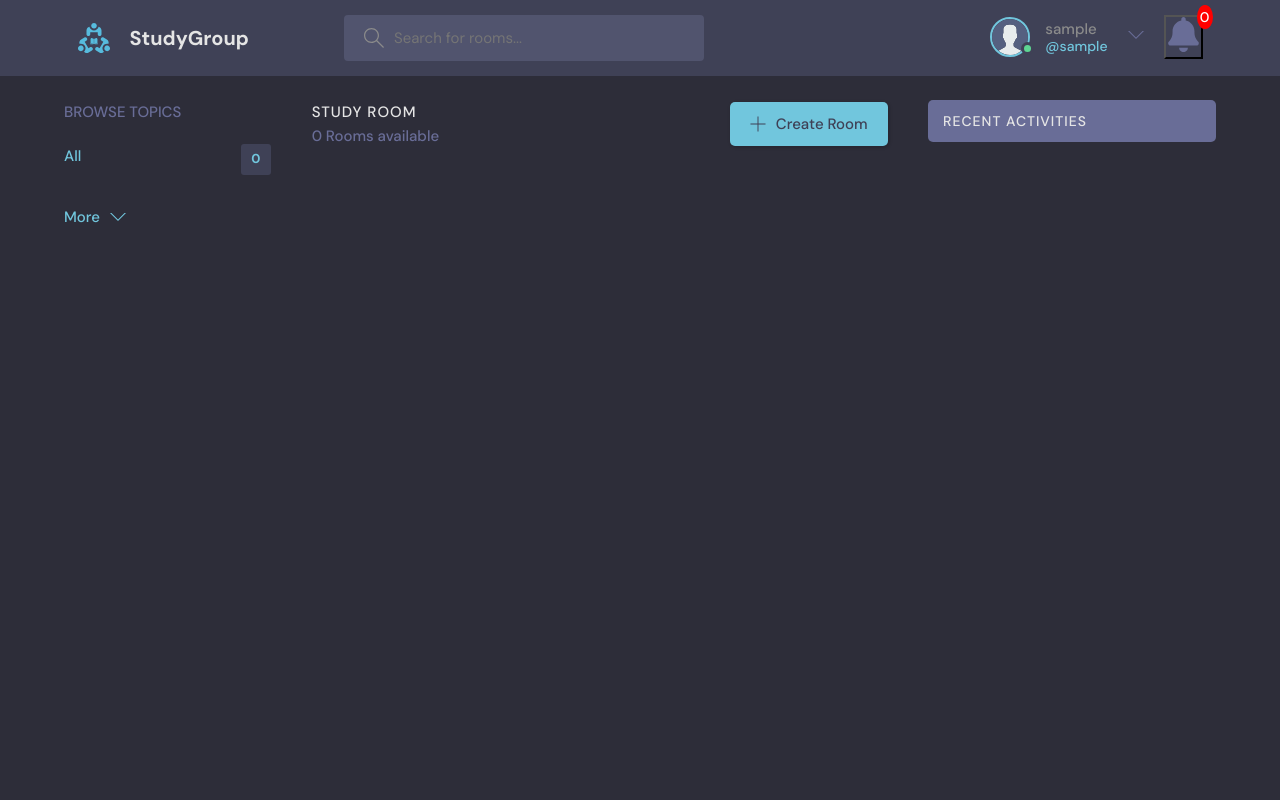
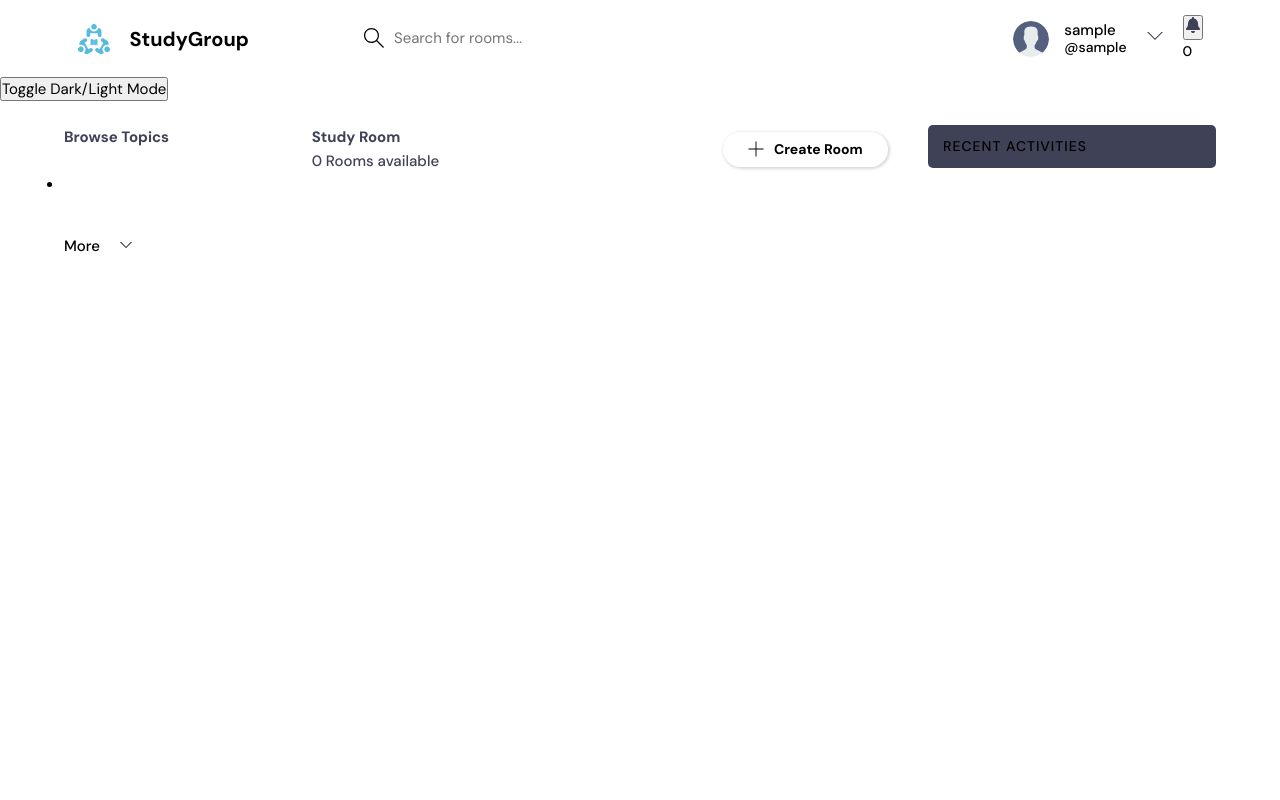
Before and after one commit to rajiv-k599/StudyGroup, a Django app: page / in a window 1280 px wide. Run offline with Django 4.2, Linux system fonts and the light colour scheme; the visitor is signed in with stand-in values (Sample User, id 1); data that the repository does not hold is empty.

Commit message:
Darkmode Complete

```diff
--- a/base/templates/base/home.html
+++ b/base/templates/base/home.html
@@ -25,16 +25,16 @@
               </label>
             </form>
             <div class="mobile-menuItems">
-              <a class="btn btn--main btn--pill" href="{% url 'topics' %}">Browse Topics</a>
+              <a class="btn btn--main btn--pill" href="{% url 'topics' %}">    Browse Topics</a>
               <a class="btn btn--main btn--pill" href="{% url 'activities' %}">Recent Activities</a>
             </div>
           </div>
           <div class="roomList__header">
             <div>
-              <h2>Study Room</h2>
+              <p style="font-weight: 900;">Study Room</p>
               <p>{{room_count}} Rooms available</p>
             </div>
-            <a class="btn btn--main" href="{% url 'create-room' %}">
+            <a class="btn btn--main btn--pill" href="{% url 'create-room' %}">
               <svg version="1.1" xmlns="http://www.w3.org/2000/svg" width="32" height="32" viewBox="0 0 32 32">
                 <title>add</title>
                 <path
--- a/base/templates/base/login_registration.html
+++ b/base/templates/base/login_registration.html
@@ -30,7 +30,7 @@
                 />
               </div>
 
-              <button class="btn btn--main" type="submit">
+              <button class="btn btn--main btn--pill" type="submit">
                 <svg
                   version="1.1"
                   xmlns="http://www.w3.org/2000/svg"
@@ -81,7 +81,7 @@
                 {% endfor %}
 
 
-                <button class="btn btn--main" type="submit">
+                <button class="btn btn--main btn--pill" type="submit">
                   <svg
                     version="1.1"
                     xmlns="http://www.w3.org/2000/svg"
--- a/base/templates/base/topics.html
+++ b/base/templates/base/topics.html
@@ -31,9 +31,9 @@
               </label>
             </form>
 
-            <ul class="topics__list">
+            <ul class="mod_topics__list">
               <li>
-                <a href="{% url 'topics' %}" class="active">All <span>{{topics.count}}</span></a>
+                <a href="{% url 'home' %}" class="active">All <span>{{topics.count}}</span></a>
               </li>
               {% for topic in topics%}
               <li>
--- a/base/templates/base/topics_component.html
+++ b/base/templates/base/topics_component.html
@@ -1,11 +1,11 @@
 
 <div class="topics">
-    <div class="topics__header">
-      <h2>Browse Topics</h2>
+    <div class="roomList__header">
+      <p style="font-weight: 900;">Browse Topics</p>
     </div>
     <ul class="topics__list">
       <li>
-        <a href="{% url 'home' %}" class="active">All <span>{{topics.count}}</span></a>
+        <a href="{% url 'home' %}">All <span>{{topics.count}}</span></a>
       </li>
       {% for topic in topics %}
       <li>
@@ -15,9 +15,11 @@
     </ul>
     <a class="btn btn--link" href="{% url 'topics' %}">
       More
-      <svg version="1.1" xmlns="http://www.w3.org/2000/svg" width="32" height="32" viewBox="0 0 32 32">
-        <title>chevron-down</title>
-        <path d="M16 21l-13-13h-3l16 16 16-16h-3l-13 13z"></path>
-      </svg>
-    </a>
+      <span>
+        <svg version="1.1" xmlns="http://www.w3.org/2000/svg" width="32" height="12" viewBox="0 0 32 32">
+          <title>chevron-down</title>
+          <path d="M16 21l-13-13h-3l16 16 16-16h-3l-13 13z"></path>
+        </svg>
+      </span>
+      </a>
   </div>
--- a/static/js/script.js
+++ b/static/js/script.js
@@ -41,31 +41,56 @@
 //     });
 //   });
 // }
+// script.js
 
+document.addEventListener("DOMContentLoaded", function () {
+  const htmlElement = document.querySelector("html");
+  const modeToggleButton = document.getElementById("mode-toggle-button");
 
-// Menu
-setTimeout(function() {
-  var toasts = document.querySelectorAll('.toast');
-  toasts.forEach(function(toast) {
-      dismissToast(toast.querySelector('.close'));
+  // Function to toggle between dark and light mode
+  function toggleDarkLightMode() {
+    if (htmlElement.classList.contains("dark-mode")) {
+      htmlElement.classList.remove("dark-mode");
+      htmlElement.classList.add("light-mode");
+      localStorage.setItem("theme", "light"); // Save user preference
+    } else {
+      htmlElement.classList.remove("light-mode");
+      htmlElement.classList.add("dark-mode");
+      localStorage.setItem("theme", "dark"); // Save user preference
+    }
+  }
+
+  // Apply initial theme based on user preference
+  const savedTheme = localStorage.getItem("theme");
+  if (savedTheme === "dark") {
+    htmlElement.classList.add("dark-mode");
+  } else if (savedTheme === "light") {
+    htmlElement.classList.add("light-mode");
+  }
+
+  // Event listener for mode toggle button
+  modeToggleButton.addEventListener("click", toggleDarkLightMode);
+});
+setTimeout(function () {
+  var toasts = document.querySelectorAll(".toast");
+  toasts.forEach(function (toast) {
+    dismissToast(toast.querySelector(".close"));
   });
 }, 3000);
 
 // Function to dismiss a toast message
 function dismissToast(element) {
-  var toast = element.closest('.toast');
-  toast.classList.add('fade-out');
-  setTimeout(function() {
-      toast.style.display = 'none';
+  var toast = element.closest(".toast");
+  toast.classList.add("fade-out");
+  setTimeout(function () {
+    toast.style.display = "none";
   }, 500);
 }
 
 var a = document.querySelector(".dropdown-content");
 function myFunction() {
-a.classList.toggle("show");
+  a.classList.toggle("show");
 }
-
-
 
 const dropdownMenu = document.querySelector(".dropdown-menu");
 const dropdownButton = document.querySelector(".dropdown-button");
@@ -89,4 +114,5 @@ if (photoInput)
 
 // Scroll to Bottom
 const conversationThread = document.querySelector(".room__box");
-if (conversationThread) conversationThread.scrollTop = conversationThread.scrollHeight;
+if (conversationThread)
+  conversationThread.scrollTop = conversationThread.scrollHeight;
--- a/static/styles/style.css
+++ b/static/styles/style.css
@@ -1,19 +1,104 @@
 @import url("https://fonts.googleapis.com/css2?family=DM+Sans:wght@400;500;700&display=swap");
 
+/*:root {*/
+/*  --color-main: #71c6dd;*/
+/*  --color-main-light: #e1f6fb;*/
+/*  --color-dark: #3f4156;*/
+/*  --color-dark-medium: #51546e;*/
+/*  --color-dark-light: #696d97;*/
+/*  --color-light: #e5e5e5;*/
+/*  --color-gray: #8b8b8b;*/
+/*  --color-light-gray: #b2bdbd;*/
+/*  --color-bg: #2d2d39;*/
+/*  --color-success: #5dd693;*/
+/*  --color-error: #fc4b0b;*/
+/*}*/
 :root {
-  --color-main: #71c6dd;
-  --color-main-light: #e1f6fb;
-  --color-dark: #3f4156;
-  --color-dark-medium: #51546e;
-  --color-dark-light: #696d97;
-  --color-light: #e5e5e5;
-  --color-gray: #8b8b8b;
-  --color-light-gray: #b2bdbd;
-  --color-bg: #2d2d39;
-  --color-success: #5dd693;
-  --color-error: #fc4b0b;
+  /* Dark Mode Colors */
+  --color-bg-dark: #2d2d39;
+  --color-main-dark: #fff;
+  --color-main-light-dark: #e1f6fb;
+  --color-dark-dark: #3f4156;
+  --color-dark-medium-dark: #51546e;
+  --color-dark-light-dark: #696d97;
+  --color-light-dark: #e5e5e5;
+  --color-gray-dark: #fff;
+  --color-light-gray-dark: #e5e5e5;
+  --color-success-dark: #5dd693;
+  --color-error-dark: #fc4b0b;
+
+  /* Light Mode Colors */
+  --color-bg-light: #ffffff;
+  --color-main-light: #fff;
+  --color-main-light-light: #71c6dd;
+  --color-dark-light: #3f4156;
+  --color-dark-medium-light: #51546e;
+  --color-dark-light-light: #696d97;
+  --color-light-light: #fff;
+  --color-gray-light: #fff;
+  --color-light-gray-light: #fff;
+  --color-success-light: #5dd693;
+  --color-error-light: #fc4b0b;
+
+}
+.light-mode{  /* Set initial colors based on light mode */
+  --color-bg: var(--color-bg-light);
+  --color-main: var(--color-main-light);
+  --color-main-light: var(--color-main-light-light);
+  --color-dark: var(--color-dark-dark);
+  --color-dark-medium: var(--color-dark-medium-light);
+  --color-dark-light: var(--color-dark-light-light);
+  --color-light: var(--color-light-light);
+  --color-gray: var(--color-gray-light);
+  --color-light-gray: var(--color-light-gray-light);
+  --color-success: var(--color-success-light);
+  --color-error: var(--color-error-light);
+}
+.dark-mode {
+  --color-bg: var(--color-bg-dark);
+  --color-main: var(--color-main-dark);
+  --color-main-light: var(--color-main-light-dark);
+  --color-dark: var(--color-dark-dark);
+  --color-dark-medium: var(--color-dark-medium-dark);
+  --color-dark-light: var(--color-dark-light-dark);
+  --color-light: var(--color-light-dark);
+  --color-gray: var(--color-gray-dark);
+  --color-light-gray: var(--color-light-gray-dark);
+  --color-success: var(--color-success-dark);
+  --color-error: var(--color-error-dark);
 }
 
+/* Update existing rules to use CSS custom properties */
+body {
+  background-color: var(--color-bg);
+  color: var(--color-light-gray);
+}
+
+/* Add more CSS rules using the custom properties */
+.btn--main {
+  background-color: var(--color-main);
+  color: var(--color-dark);
+}
+
+.btn--dark {
+  background-color: var(--color-dark-light);
+  color: var(--color-light);
+}
+
+/* Add specific rules for dark mode */
+
+.btn {
+  color: var(--color-light);
+  background-color: var(--color-dark-light); /* Set text color to light in dark mode */
+}
+
+.header {
+  color: var(--color-light-gray); /* Set text color to light gray in dark mode */
+}
+
+.avatar.active::after {
+  background-color: var(--color-success-dark); /* Set text color to a dark color in light mode */
+}
 /*========== base styles ==========*/
 
 * {
@@ -60,76 +145,6 @@ a {
   display: inline-block;
   color: var(--color-main);
   text-decoration: none;
-}
-/* notification */
-.notification {
-
-
-  text-decoration: none;
-
-  position: relative;
-  display: inline-block;
-  border-radius: 2px;
-}
-
-.notification:hover {
-  background: rgb(0, 0, 0);
-}
-
-.notification button {
- background-color: var(--color-dark);
-}
-
-.notification button svg {
-  padding: 0;
-  height: 3.5rem;
-  width: 3.5rem;
-  background-color: var(--color-dark);
-}
-
-.notification .badge {
-  position: absolute;
-  top: -10px;
-  right: -10px;
-  padding: 1px 3px;
-  border-radius: 50%;
-  background-color: red;
-  color: white;
-}
-
-.dropdown {
-  float: right;
-  position: relative;
-  display: inline-block;
-}
-
-.dropdown-content {
-  display: none;
-  position: absolute;
-  background-color: #1b1628;
-  padding: 5px;
-  border-radius: 5px;
-  min-width: 30rem;
-  overflow: auto;
-  box-shadow: 0px 8px 16px 0px rgba(0,0,0,0.2);
-  right: 0;
-  z-index: 999;
-}
-
-.dropdown-content a {
-  color: black;
-  padding: 12px 16px;
-  text-decoration: none;
-  display: block;
-  border: 1px solid #1faf3f;
-  border-radius: 10px;
-
-}
-
-.dropdown a:hover {background-color: #ddd;}
-
-.showDrop {
-  display: block;
 }
 
 /*========== components ==========*/
@@ -625,58 +641,53 @@ a {
 /*==============================
 =>  Topics
 ================================*/
+/* ... Your existing styles ... */
 
-.topics__header {
-  margin-bottom: 2rem;
-}
-
-.topics__header h2 {
-  text-transform: uppercase;
-  font-weight: 500;
-  color: var(--color-dark-light);
-}
-
-.topics__list {
-  list-style: none;
-}
-
+/* Change topic name color based on mode */
 .topics__list li a {
   display: flex;
   justify-content: space-between;
   margin-bottom: 3rem;
   font-weight: 500;
-  color: var(--color-light-gray);
-  transition: all 0.3s ease-in-out;
+  color: var(--color-bg-light); /* Initial color */
 }
 
-.topics__list li a.active,
-.topics__list li a:hover {
-  color: var(--color-main);
+/* Adjust topic name color for light and dark modes */
+.light-mode .topics__list li a ,
+.light-mode .btn.btn--link{
+  color: var(--color-bg-dark); /* Color in light mode */
 }
 
+.dark-mode .topics__list li a ,
+.dark-mode.btn.btn--link{
+  color: var(--color-bg-light); /* Color in dark mode */
+}
+
+/* Change topic name color for active and hover states */
+.topics__list li a.active{
+  text-decoration: solid;
+}
+.topics__list li a:hover {
+  text-decoration: underline;
+}
+/* Change topic name span background color */
 .topics__list li a span {
   padding: 0.5rem 1rem;
-  background-color: var(--color-dark);
   border-radius: 3px;
   font-size: 1.3rem;
   font-weight: 700;
   letter-spacing: 1px;
 }
 
-.topics-page a:hover {
-  text-decoration: underline;
+/* Change topic name span background color for active and hover states */
+.topics__list li a.active span,
+.topics__list li a:hover span {
+  background-color: var(--color-light); /* White background in dark mode */
+  color: var(--color-dark); /* Dark color for text in dark mode */
 }
 
-.topics-page .topics__list li:not(:last-child) a {
-  margin: 2rem 0;
-  padding-bottom: 1rem;
-  text-decoration: none;
-  border-bottom: 1px solid var(--color-dark-medium);
-}
+/* ... Your existing styles ... */
 
-.topics-page .header__search {
-  display: block;
-}
 
 @media screen and (max-width: 500px) {
   .mobile-menu .header__search {
--- a/templetes/main.html
+++ b/templetes/main.html
@@ -12,13 +12,13 @@
     <script src="https://code.jquery.com/jquery-3.6.0.min.js"></script>
 
 
-    <title>StudyBuddy - Find study partners around the world!</title>
+    <title>StudyGroup - Find study partners around the world!</title>
   </head>
 
   <body>
 
     {% include 'navbar.html'%}
-
+    <button id="mode-toggle-button">Toggle Dark/Light Mode</button>
     {% if messages %}
     <div id="toast-container" class="toast-container">
       {% for message in messages %}
@@ -35,6 +35,7 @@
           </div>
       {% endfor %}
   </div>
+
     {% endif %}
 
 
@@ -49,7 +50,6 @@
 
 
   </body>
-
   <script src="{% static 'js/script.js' %}"></script>
   <script type="text/javascript" src="{% static 'js/chatroom/lobby.js' %}" data-room-id="{{room.id}}"></script>
 
--- a/templetes/navbar.html
+++ b/templetes/navbar.html
@@ -17,6 +17,8 @@
       </label>
     </form>
     <nav class="header__menu">
+  <div>
+</div>
       <!-- Not Logged In -->
       <!-- <a href="/login.html">
         <img src="./assets/avatar.svg" />
@@ -30,11 +32,11 @@
           <div class="avatar avatar--medium active">
             <img src="{{request.user.avatar.url}}" />
           </div>
-          <p>{{ request.user.username }} <span>@{{request.user.username}}</span></p>
+          <p>{{ request.user.username }}<span>@{{request.user.username}}</span> </p>
         </a>
         <button class="dropdown-button">
-          <svg version="1.1" xmlns="http://www.w3.org/2000/svg" width="32" height="32" viewBox="0 0 32 32">
-            <title>chevron-down</title>
+          <svg version="1.1" xmlns="http://www.w3.org/2000/svg" width="32" height="32" viewBox="0 0 32 32" style="color: aqua;">
+            <title>More</title>
             <path d="M16 21l-13-13h-3l16 16 16-16h-3l-13 13z"></path>
           </svg>
         </button>
@@ -104,7 +106,6 @@
   </div>
 </header>
 
-
 <!-- <a href="/">Go to</a>
 <form method="get" action="{% url 'home' %}">
   <input type="text" name="q" placeholder="Search room ..">
```
Also changed, not shown: other parts of static/styles/style.css (+29 -219 lines).
